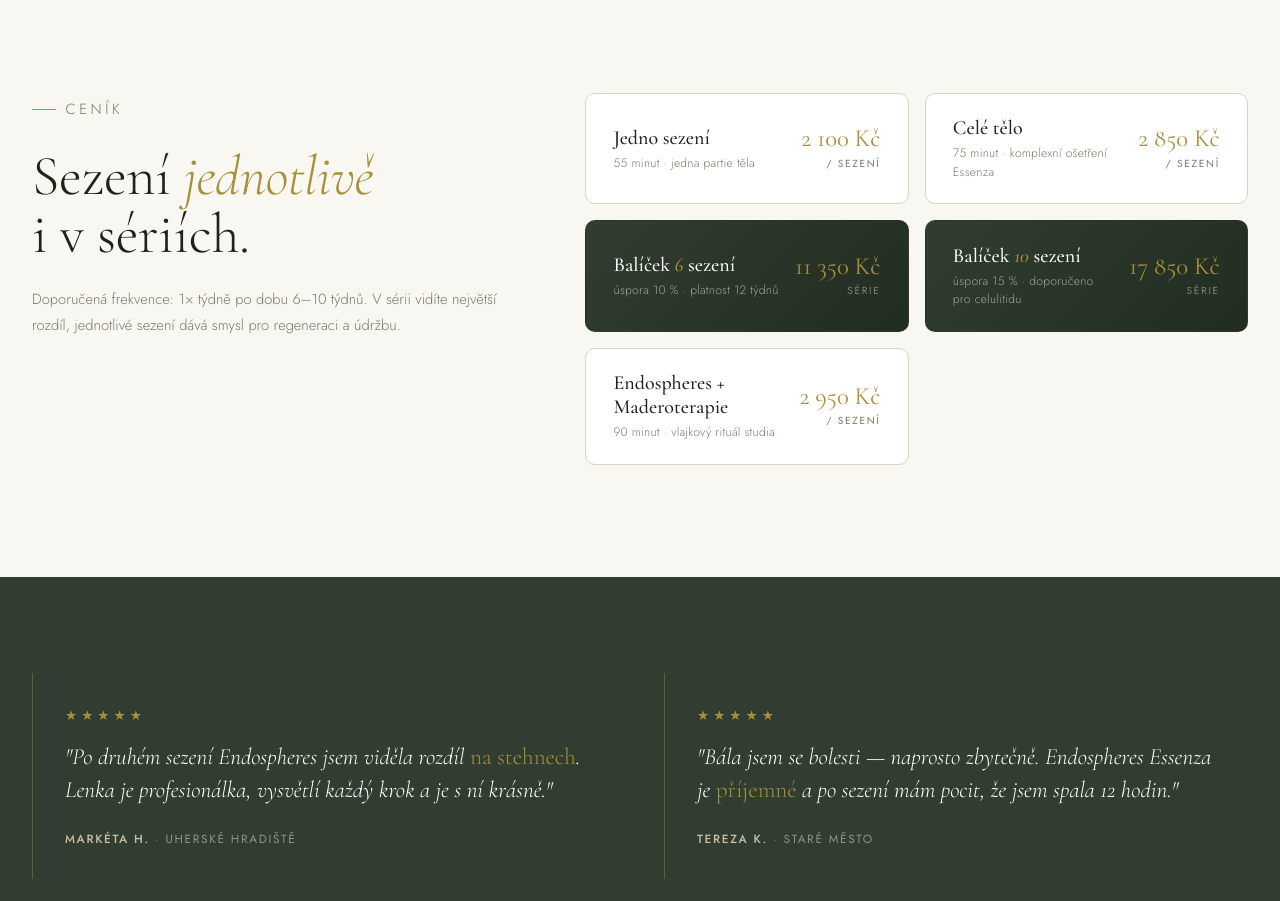
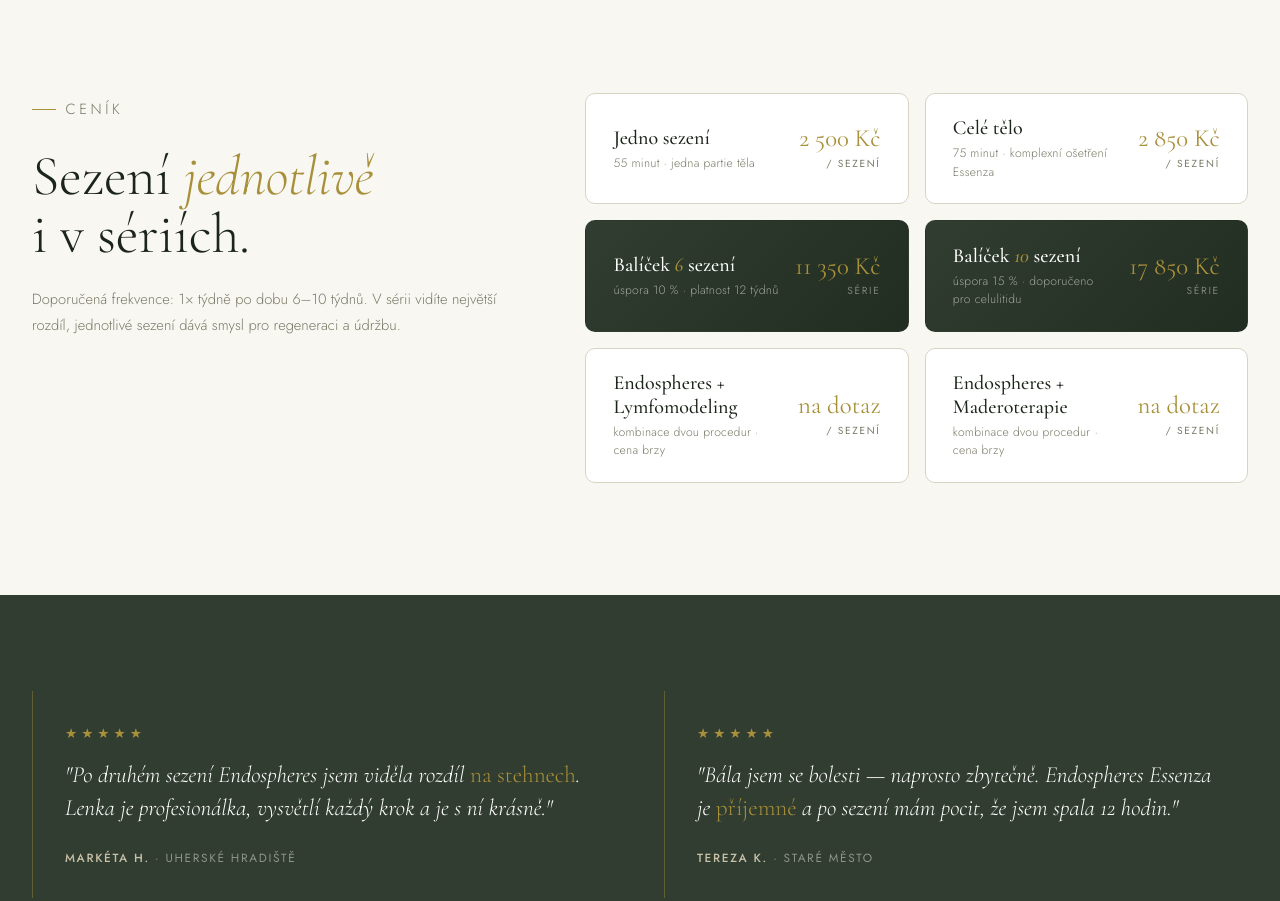
Before and after one commit to hanektom1-coder/endospheres-uh-web, a website: page index.html in a window 1280 px wide. Shown: the part 5460-6361 px from the top of the page. Drawn offline with Linux system fonts and the light colour scheme.

Commit message:
Update index.html

```diff
--- a/index.html
+++ b/index.html
@@ -52,7 +52,7 @@
       "email": "maderoterapieuh@gmail.com",
       "image": "https://endospheresuh.cz/assets/og-image.png",
       "logo": "https://endospheresuh.cz/assets/logo-hires.webp",
-      "priceRange": "2100–2950 Kč",
+      "priceRange": "2500–2950 Kč",
       "currenciesAccepted": "CZK",
       "paymentAccepted": "Cash, Card",
       "address": {
@@ -104,7 +104,7 @@
               "name": "Endospheres Essenza — jedno sezení",
               "description": "55 minut kompresní mikrovibrace, jedna partie těla."
             },
-            "price": "2100",
+            "price": "2500",
             "priceCurrency": "CZK"
           },
           {
@@ -864,7 +864,7 @@
     <div class="plans">
       <div class="plan">
         <div class="plan-body"><div class="plan-n">Jedno sezení</div><div class="plan-s">55 minut · jedna partie těla</div></div>
-        <div class="plan-pr"><div class="plan-pr-v">2 100 Kč</div><div class="plan-pr-l">/ sezení</div></div>
+        <div class="plan-pr"><div class="plan-pr-v">2 500 Kč</div><div class="plan-pr-l">/ sezení</div></div>
       </div>
       <div class="plan">
         <div class="plan-body"><div class="plan-n">Celé tělo</div><div class="plan-s">75 minut · komplexní ošetření Essenza</div></div>
@@ -879,8 +879,12 @@
         <div class="plan-pr"><div class="plan-pr-v">17 850 Kč</div><div class="plan-pr-l">série</div></div>
       </div>
       <div class="plan">
-        <div class="plan-body"><div class="plan-n">Endospheres + Maderoterapie</div><div class="plan-s">90 minut · vlajkový rituál studia</div></div>
-        <div class="plan-pr"><div class="plan-pr-v">2 950 Kč</div><div class="plan-pr-l">/ sezení</div></div>
+        <div class="plan-body"><div class="plan-n">Endospheres + Lymfomodeling</div><div class="plan-s">kombinace dvou procedur · cena brzy</div></div>
+        <div class="plan-pr"><div class="plan-pr-v">na dotaz</div><div class="plan-pr-l">/ sezení</div></div>
+      </div>
+      <div class="plan">
+        <div class="plan-body"><div class="plan-n">Endospheres + Maderoterapie</div><div class="plan-s">kombinace dvou procedur · cena brzy</div></div>
+        <div class="plan-pr"><div class="plan-pr-v">na dotaz</div><div class="plan-pr-l">/ sezení</div></div>
       </div>
       <!-- FACIAL:
       <div class="plan">
```
